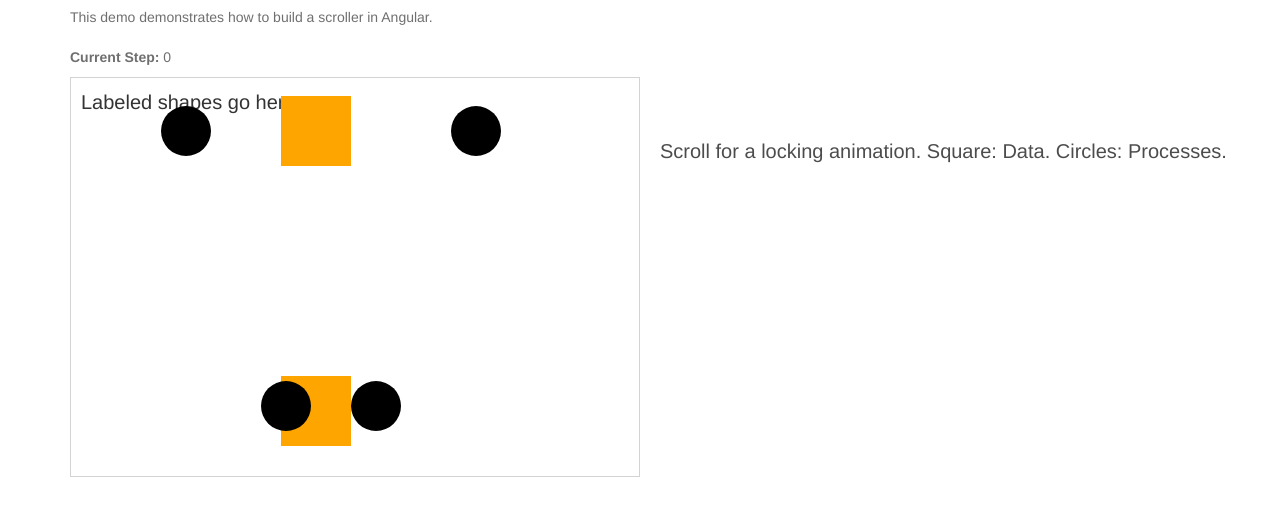
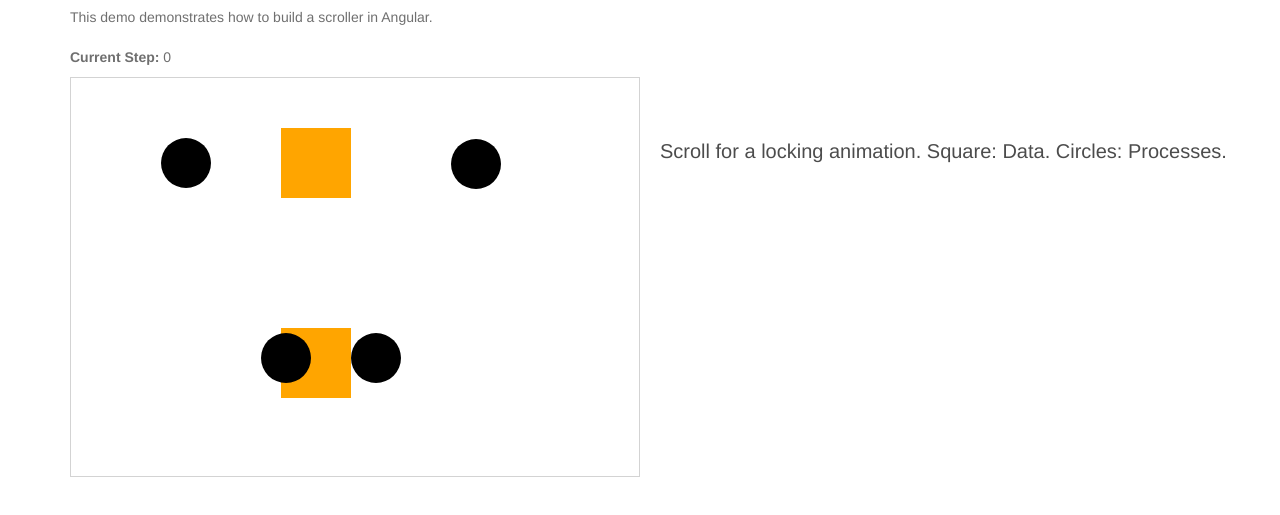
Before and after one commit to omar2112/animationScroller, a plain HTML site: page index.html in a window 1280 px wide. Shown: the part 63-578 px from the top of the page. Drawn offline with nearby package versions, Linux system fonts and the light colour scheme.

Commit message:
cleaed up, ready to put into final project

```diff
--- a/index.html
+++ b/index.html
@@ -38,8 +38,8 @@
 
           <div ng-repeat="section in sectionText" ng-style="$last == true && {'height':'calc(100vh - ' + sectionHeight + 'px)'} || {'height':sectionHeight + 'px'}">
 
-            <!-- Paragraph for each section of text, with class 'selected' if $index is current step -->
-            <p ng-class="{selected: $index == step}" ng-bind=section.text></p>
+            <!-- Paragraph for each section of text, with class 'selected' if $index is current step
+            <p ng-class="{selected: $index == step}" ng-bind=section.text></p> -->
 	    <div class="squareDiv"></div>
 	    <div class="task1Div"></div>
 	    <div class="task2Div"></div>
--- a/js/animation.js
+++ b/js/animation.js
@@ -4,12 +4,12 @@ $(document).ready(function() {
     task2Div = document.getElementsByClassName("task2Div");
 
     // step0
-    squareDiv[0].style.top = -30 + "px";
+    squareDiv[0].style.top = 50 + "px";
     squareDiv[0].style.left = 200 + "px";
     task1Div[0].style.left = 80 + "px";
-    task1Div[0].style.top = -90 + "px";
+    task1Div[0].style.top = -10 + "px";
     task2Div[0].style.left = 370 + "px";
-    task2Div[0].style.top = -140 + "px";
+    task2Div[0].style.top = -59 + "px";
 
     // step1
     squareDiv[1].style.top = -150 + "px";
--- a/js/app.js
+++ b/js/app.js
@@ -8,7 +8,7 @@ var myApp = angular.module('myApp', [])
        {id:0, text:'Scroll for a locking animation. Square: Data. Circles: Processes.'},
        {id:1, text:'Problems arise when two parallel processes attempt to alter the same data. The output can be different than expected when parallel processes happen at the same time.'},
        {id:2, text:'One solution to this problem is locking, which prevents additional processes from accesing data until the first process has finished.'},
-       {id:3, text:'Paragraph 3'}
+       //{id:3, text:'Paragraph 3'}
      ];
 
      // Array of objects that correspond to each step
@@ -33,7 +33,7 @@ var myApp = angular.module('myApp', [])
 	// {text:squareDiv},
 	 {text:'Animation #1 goes here'},
        {text:'Animation #2 goes here'},
-       {text:'Section 3'}
+       //{text:'Section 3'}
      ];
     /*
     squareDiv = document.getElementById("squareDiv");
```
